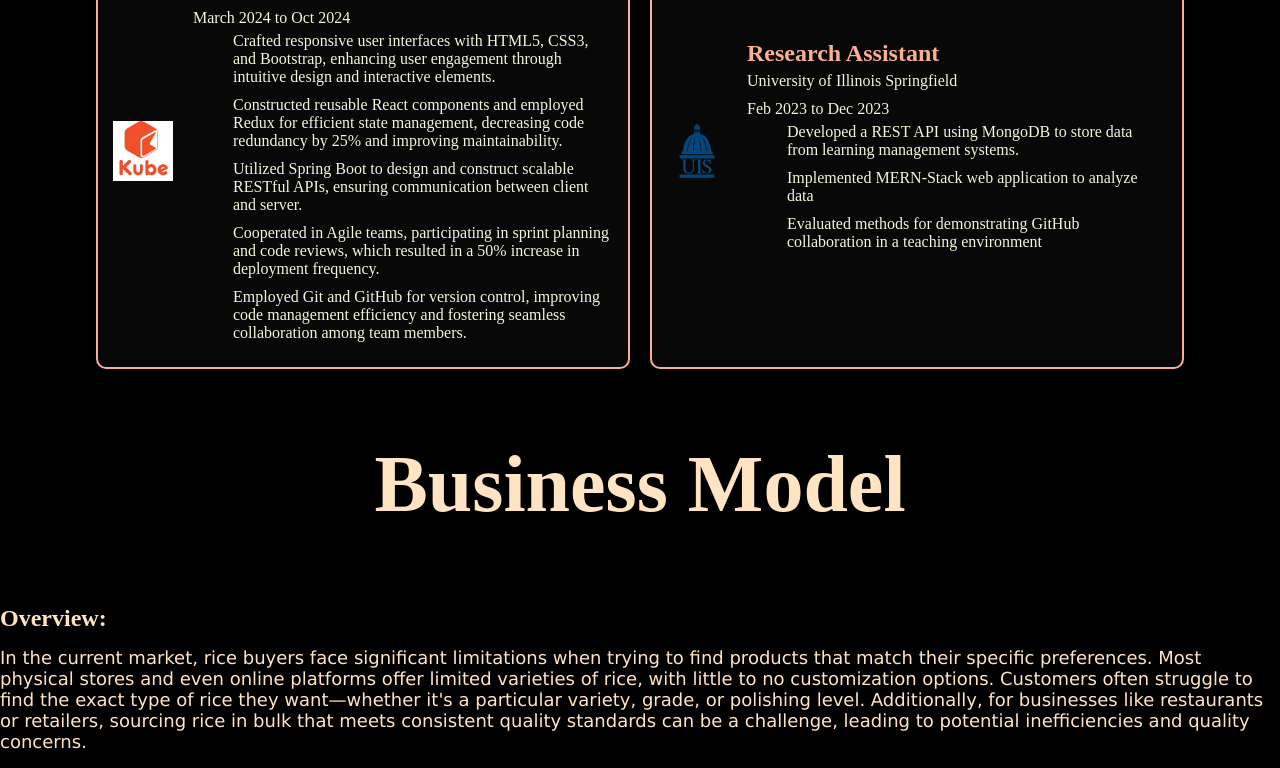
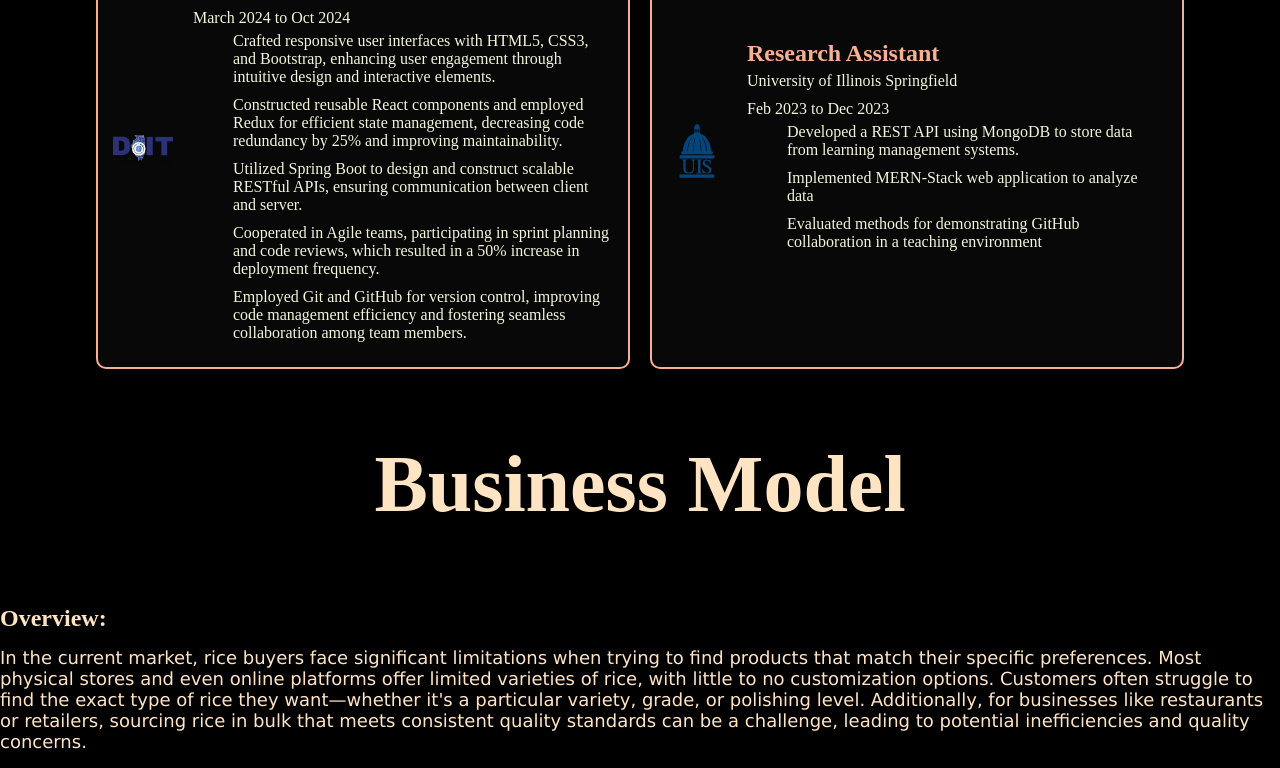
Before and after one commit to bharat-0099/website, a React (Vite) app: page / in a window 1280 px wide. Shown: the part 1684-2452 px from the top of the page. Built offline with nearby package versions, Linux system fonts and the light colour scheme.

Commit message:
Modified changes in portfolio

```diff
--- a/src/Component/Experince/Experince.jsx
+++ b/src/Component/Experince/Experince.jsx
@@ -2,6 +2,7 @@ import React from 'react';
 import './Experince.css';
 import kube from '../../assets/kube.png';
 import uis from '../../assets/uis.svg';
+import doit from '../../assets/doit.png';
 
 const Experince = () => {
   return (
@@ -11,7 +12,7 @@ const Experince = () => {
       </div>
       <div className="exp-container">
         <div className="exp-box">
-          <img src={kube} alt="Kube Logo" className="university-logo" />
+          <img src={doit} alt="doit Logo" className="university-logo" />
           <div className="exp-info">
             <h2>Software Developer Intern</h2>
             <p>Kube IT, Atlanta, GA</p>
--- a/src/Component/Hero/Hero.jsx
+++ b/src/Component/Hero/Hero.jsx
@@ -1,7 +1,7 @@
 import React from 'react';
 import './Hero.css';
 import profilepicture from '../../assets/profilepicture.png';
-import resume from '../../assets/Resume.pdf';
+import resume from '../../assets/Bharat Chundru Resume.pdf';
 import hub from '../../assets/hub.png';
 import res from '../../assets/res.png';
 import linkedin from '../../assets/linkedin.png';
--- a/src/Component/Projects/Projects.css
+++ b/src/Component/Projects/Projects.css
@@ -5,7 +5,7 @@
     align-items: center;
     gap: 35px;
     font-size: 16px;
-    font-family:'Lucida Sans', 'Lucida Sans Regular', 'Lucida Grande', 'Lucida Sans Unicode', Geneva, Verdana, sans-serif;
+
 }
 
 .pro-title {
--- a/src/Component/Skills/Skills.css
+++ b/src/Component/Skills/Skills.css
@@ -5,7 +5,7 @@
     align-items: center;
     gap: 35px;
     font-size: 16px;
-    font-family:'Times New Roman', Times, serif;
+
   }
 
   .skill {
```
Also changed, not shown: src/assets/doit.png (added), 25 other files (tests, documents, lock files or other folders).
